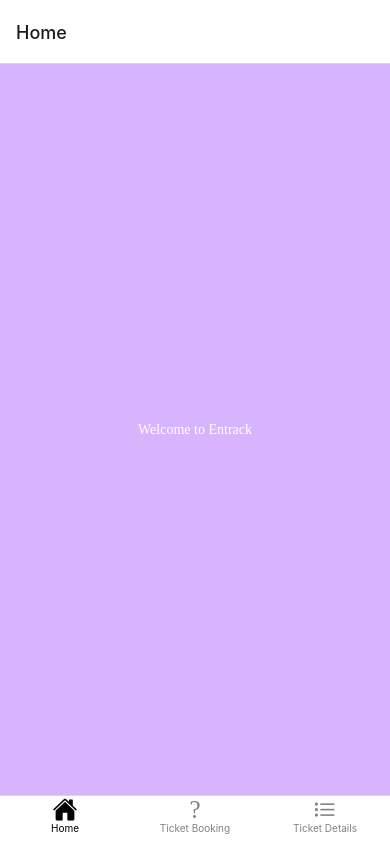
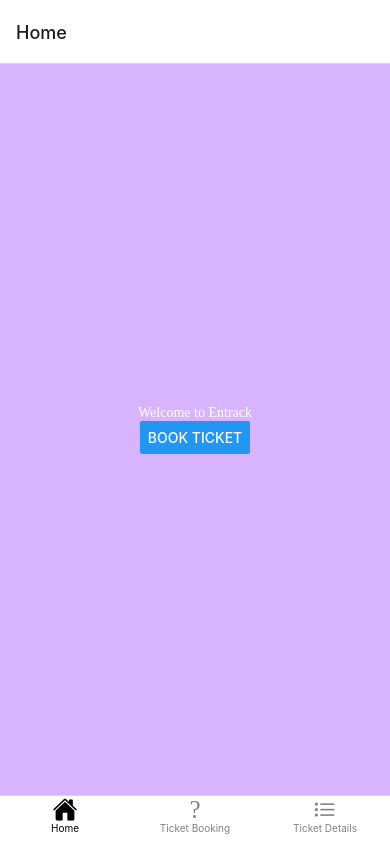
Before and after one commit to Southeastern-Louisiana-University/cmps383-2023-sp-p03-cmps383-2023-sp-p03-g08, a React Native app in the folder SP23-P03-Mobile/: screen / in a window 390 px wide. Built offline with nearby package versions, Linux system fonts and the light colour scheme.

Commit message:
Adding buttons

```diff
--- a/SP23-P03-Mobile/navigation/screens/HomeScreen.js
+++ b/SP23-P03-Mobile/navigation/screens/HomeScreen.js
@@ -1,5 +1,5 @@
 import React from 'react';
-import { StyleSheet, View, Text } from 'react-native';
+import { StyleSheet, View, Text, Button } from 'react-native';
 
 export default function HomeScreen({ navigation }) {
     return (
@@ -7,6 +7,7 @@
             <Text
                 onPress={() => alert('This is the "Home" screen.')}
                 style={styles.baseText}>Welcome to Entrack</Text>
+            <Button title="Book Ticket"></Button>
         </View>
     );
 }
```
